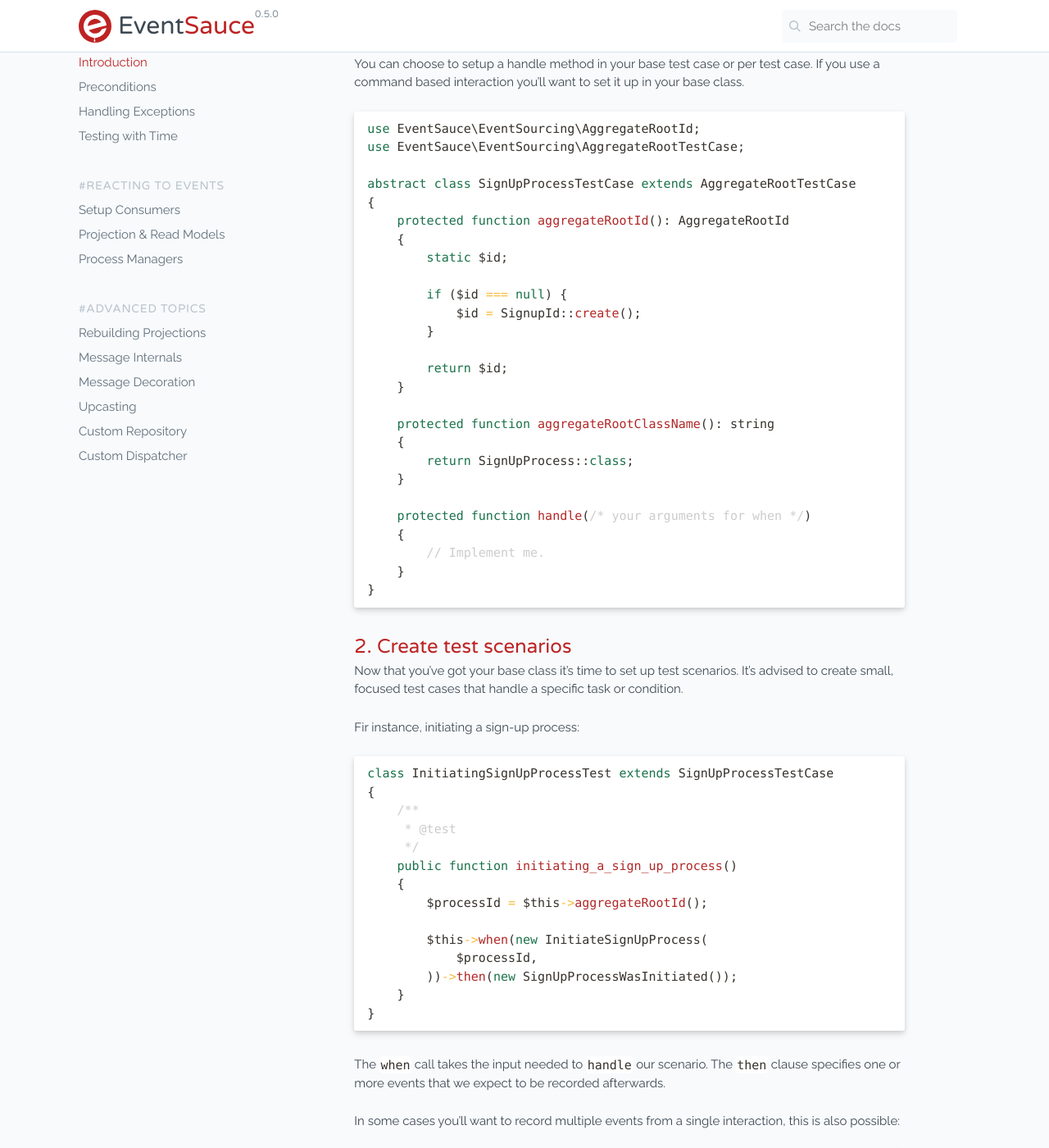
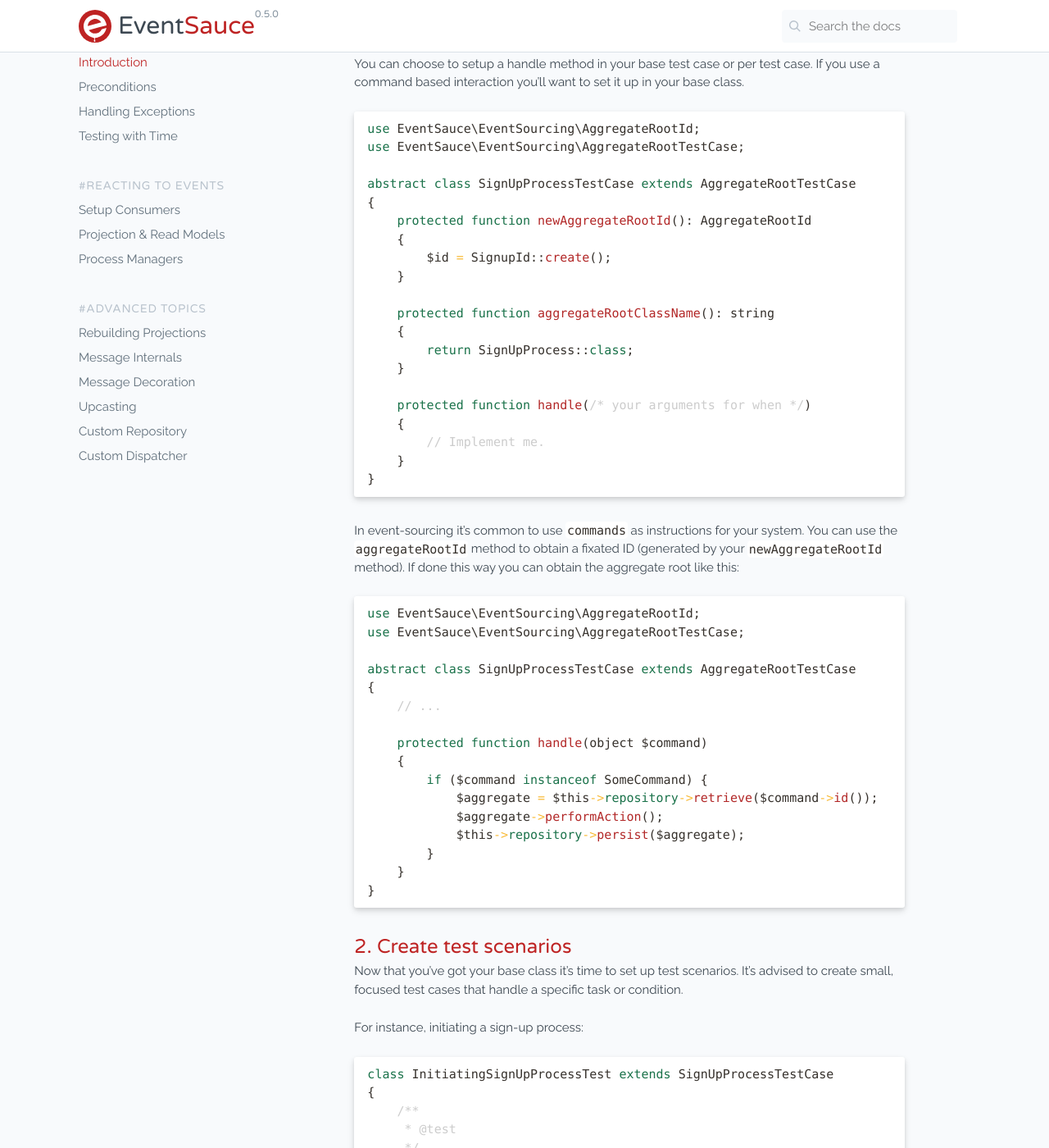
Before and after one commit to EventSaucePHP/EventSauce, a Jekyll site: the page built from docs/docs/testing/index.md, in a window 1280 px wide and 1400 px high, scrolled down 497 px. Shown: the whole window at 82% size. Built offline with Jekyll 4.4.1, drawn with Linux system fonts in a browser that asks for light colours; comment, search, counter and statistics services are not loaded; some of the changed text lies outside the part shown.

Commit message:
Updated test example

````diff
--- a/docs/docs/testing/index.md
+++ b/docs/docs/testing/index.md
@@ -20,7 +20,7 @@ very usable insights when modelling your application.
 It's advised to create a base test for your aggregate. This base class sets up the defaults
 for all test cases around the aggregate. There are a couple of methods that need to be implemented:
 
-* `aggregateRootId` is expected to always return the same aggregate root ID
+* `newAggregateRootId` is expected to return an aggregate root ID
 * `aggregateRootClassName` for the fully qualified aggregate root class name
 * `handle` executes the `when` input, usually by passing a command object to a method on the aggregate
 
@@ -33,15 +33,9 @@ use EventSauce\EventSourcing\AggregateRootTestCase;
 
 abstract class SignUpProcessTestCase extends AggregateRootTestCase
 {
-    protected function aggregateRootId(): AggregateRootId
+    protected function newAggregateRootId(): AggregateRootId
     {
-        static $id;
-
-        if ($id === null) {
-            $id = SignupId::create();
-        }
-
-        return $id;
+        $id = SignupId::create();
     }
 
     protected function aggregateRootClassName(): string
@@ -56,12 +50,36 @@ abstract class SignUpProcessTestCase extends AggregateRootTestCase
 }
 ```
 
+In event-sourcing it's common to use `commands` as instructions for your system. You
+can use the `aggregateRootId` method to obtain a fixated ID (generated by your
+`newAggregateRootId` method). If done this way you can obtain the aggregate root like
+this:
+
+```php
+use EventSauce\EventSourcing\AggregateRootId;
+use EventSauce\EventSourcing\AggregateRootTestCase;
+
+abstract class SignUpProcessTestCase extends AggregateRootTestCase
+{
+    // ...
+
+    protected function handle(object $command)
+    {
+        if ($command instanceof SomeCommand) {
+            $aggregate = $this->repository->retrieve($command->id());
+            $aggregate->performAction();
+            $this->repository->persist($aggregate);
+        }
+    }
+}
+```
+
 ## 2. Create test scenarios
 
 Now that you've got your base class it's time to set up test scenarios. It's advised to
 create small, focused test cases that handle a specific task or condition.
 
-Fir instance, initiating a sign-up process:
+For instance, initiating a sign-up process:
 
 ```php
 class InitiatingSignUpProcessTest extends SignUpProcessTestCase
````
